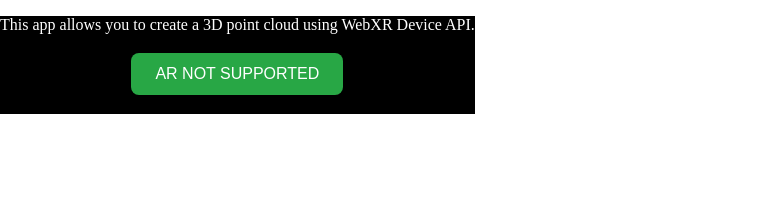
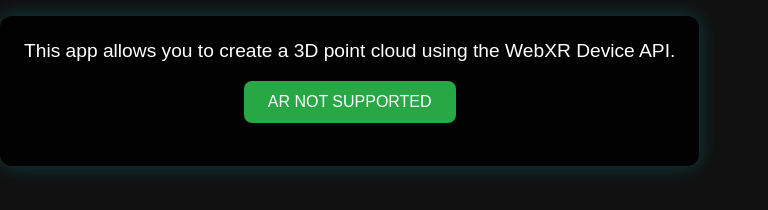
Before and after one commit to Ramith-D-Rodrigo/webxr-point-cloud, a website built with Vite: page index.html in a window 1280 px wide. Shown: the whole page, without its empty margins (0-768 px from the left). Built offline with nearby package versions, Linux system fonts and the light colour scheme.

Commit message:
Change style

```diff
--- a/index.html
+++ b/index.html
@@ -11,10 +11,10 @@
 <body>
     <div id="overlay">
         <div id="main-content">
-            This app allows you to create a 3D point cloud using WebXR Device API.
+            This app allows you to create a 3D point cloud using the WebXR Device API.
         </div>
         <div id="btn-container" class="not-session">
-            <button id="gltf"  class="btn btn-hidden gltf-button">Export GLTF</button>
+            <button id="gltf" class="btn hidden gltf-button">Export GLTF</button>
         </div>
     </div>
 
--- a/style.css
+++ b/style.css
@@ -1,8 +1,12 @@
 body {
     margin: 0;
     overflow: hidden;
+    font-family: Arial, sans-serif;
+    background-color: #111;
+    color: white;
 }
 
+/* Button base style */
 .btn {
     border: none;
     color: white;
@@ -10,50 +14,66 @@ body {
     font-size: 1em;
     border-radius: 8px;
     cursor: pointer;
-    transition: background-color 0.3s ease;
+    transition: background-color 0.3s ease, transform 0.2s ease;
     margin: 0.2rem;
+    box-shadow: 0 4px 6px rgba(0, 0, 0, 0.3);
 }
 
+.btn:hover {
+    transform: scale(1.05);
+}
+
+/* AR and GLTF button colors */
 .ar-button {
     background-color: #28a745;
-
+}
+.ar-button:hover {
+    background-color: #1e7e34;
 }
 
 .gltf-button {
     background-color: #1d48a5;
 }
-
-.ar-button:hover {
-    background-color: #1e7e34;
-}
-
 .gltf-button:hover {
     background-color: #0d2a69;
 }
 
-.btn-hidden {
+/* Hidden button */
+.hidden {
     display: none;
 }
 
-#btn-container{
+/* Button container */
+#btn-container {
     display: flex;
     flex-direction: row;
     align-items: center;
     justify-content: center;
 }
 
-.not-session{
+/* Overlay */
+#overlay {
+    position: absolute;
+    top: 1rem;
+    background-color: rgba(0, 0, 0, 0.85);
+    padding: 1.5rem;
+    border-radius: 12px;
+    box-shadow: 0 0 20px rgba(0, 255, 255, 0.2);
+    max-width: 90%;
+    text-align: center;
+}
+
+/* Overlay message */
+#main-content {
+    font-size: 1.2rem;
+    margin-bottom: 1rem;
+}
+
+/* Session toggles */
+.not-session {
     margin: 1rem;
 }
 
-.in-session{
+.in-session {
     margin-top: 6rem;
 }
-
-#overlay{
-    position:absolute;
-    top: 1rem;
-    background-color: black;
-    text-align: center;
-    color:white;
-}
```
